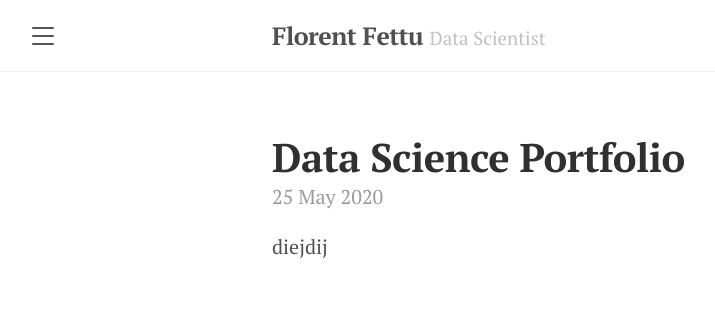
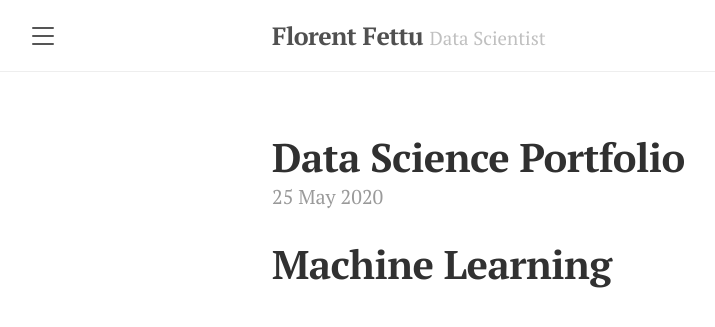
Before and after one commit to florentfettu/florentfettu.github.io, a Jekyll site: the page built from _posts/2020-05-25-data-science-portfolio.md, in a window 1280 px wide. Shown: the top 327 px of the page, without its empty margins (8-723 px from the left). Built offline with Jekyll 4.4.1, drawn with Linux system fonts in a browser that asks for light colours; nearby versions of some CDN libraries.

Commit message:
Update 2020-05-25-data-science-portfolio.md

```diff
--- a/_posts/2020-05-25-data-science-portfolio.md
+++ b/_posts/2020-05-25-data-science-portfolio.md
@@ -3,5 +3,4 @@ layout: post
 title: Data Science Portfolio
 ---
 
-
-diejdij
+# Machine Learning
```
